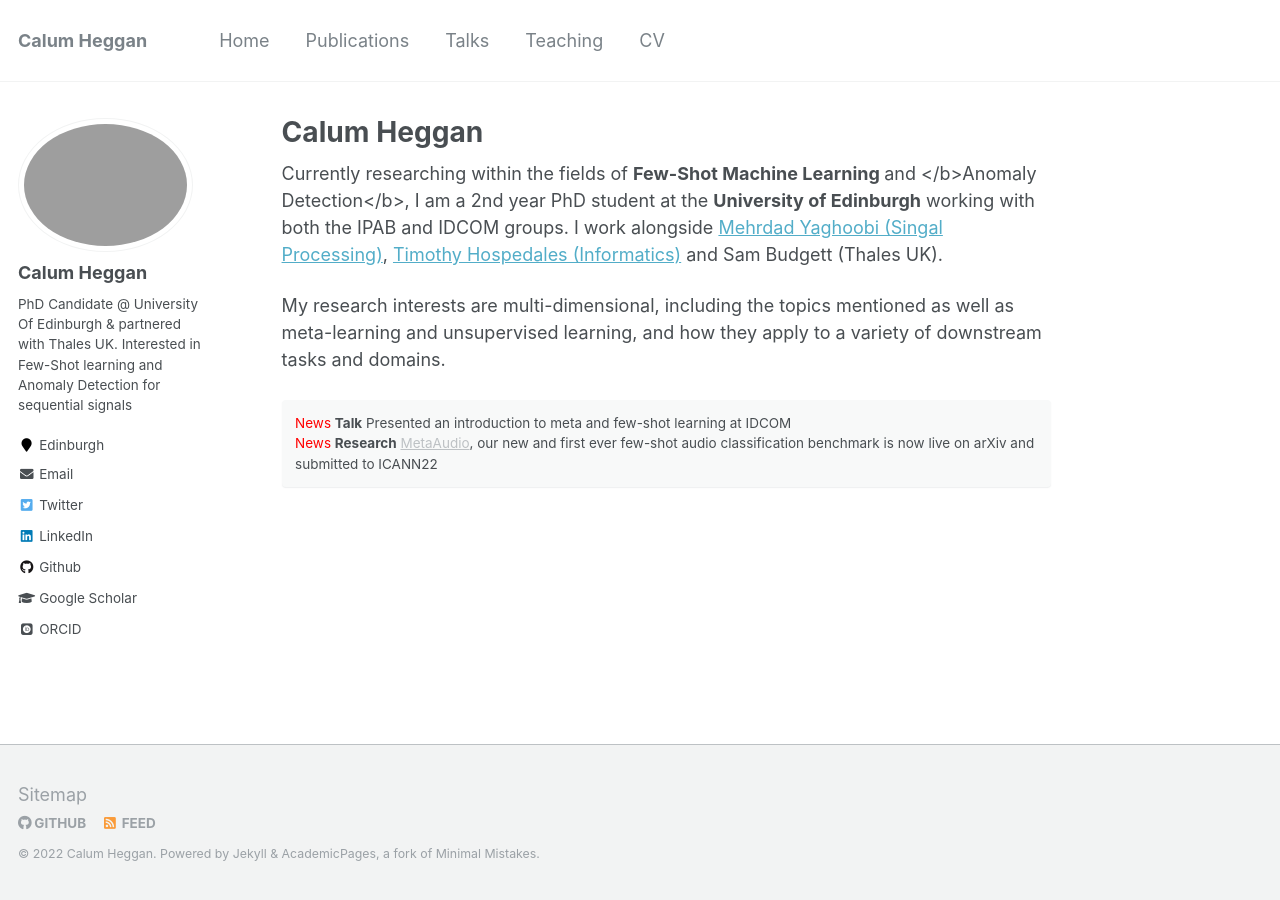
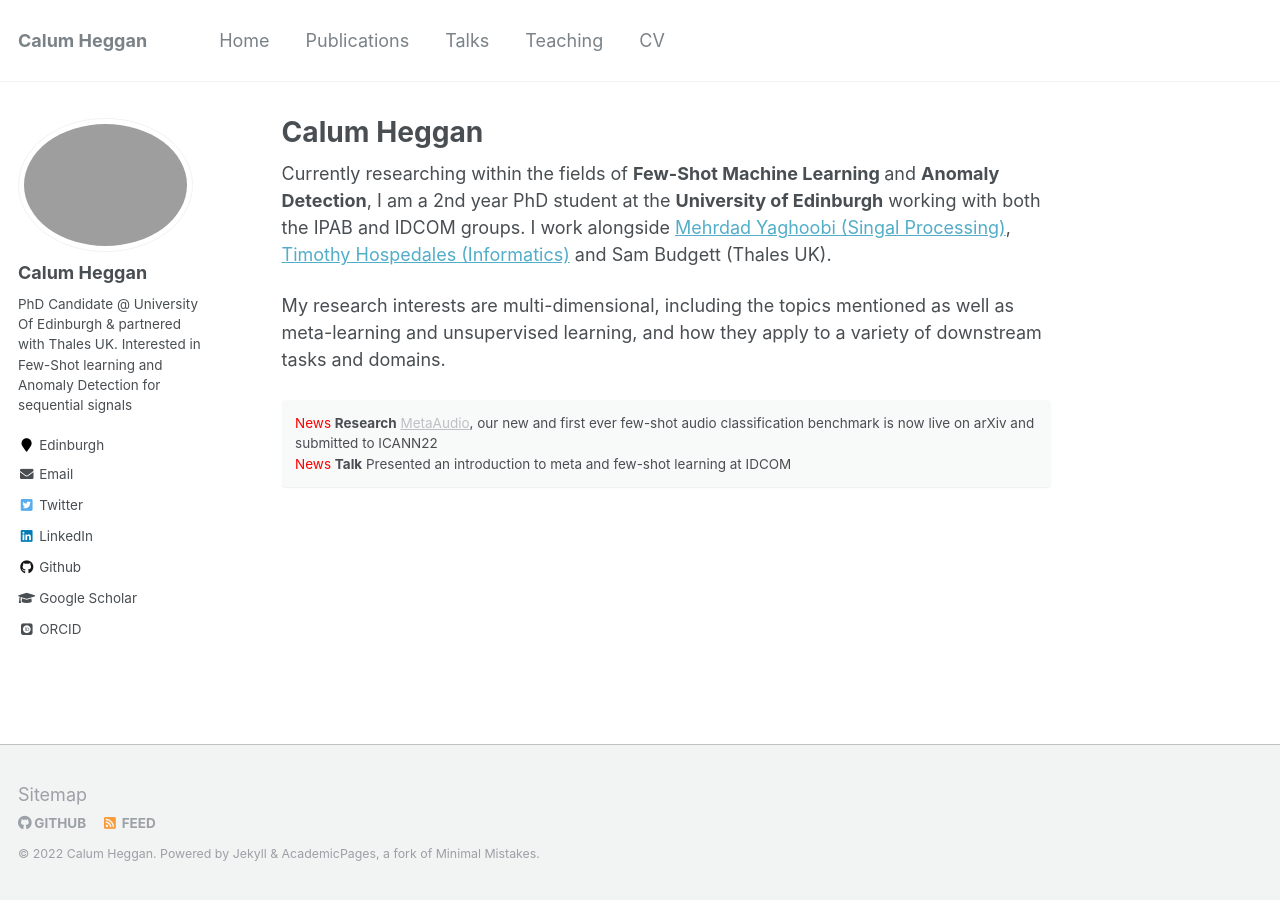
Before and after one commit to CHeggan/CHeggan.github.io, a Jekyll site: the page built from _pages/about.md, in a window 1280 px wide. Built offline with Jekyll 4.4.1, drawn with Linux system fonts in a browser that asks for light colours; some web fonts are replaced.

Commit message:
pic update

```diff
--- a/_config.yml
+++ b/_config.yml
@@ -81,7 +81,7 @@ analytics:
 # Site Author
 author:
   name             : "Calum Heggan"
-  avatar           : "profile_pic.png"
+  avatar           : "profile_pic.jpg"
   bio              : "PhD Candidate @ University Of Edinburgh & partnered with Thales UK. Interested in Few-Shot learning and Anomaly Detection for sequential signals"
   location         : "Edinburgh"
   employer         :
--- a/_pages/about.md
+++ b/_pages/about.md
@@ -8,12 +8,12 @@ redirect_from:
   - /about.html
 ---
 
-Currently researching within the fields of <b>Few-Shot Machine Learning </b> and </b>Anomaly Detection</b>, I am a 2nd year PhD student at the <b>University of Edinburgh</b> working with both the IPAB and IDCOM groups. I work alongside [Mehrdad Yaghoobi (Singal Processing)](https://scholar.google.com/citations?user=ljyqX34AAAAJ&hl=en&oi=ao), [Timothy Hospedales (Informatics)](https://scholar.google.com/citations?user=nHhtvqkAAAAJ&hl=en) and Sam Budgett (Thales UK).
+Currently researching within the fields of <b>Few-Shot Machine Learning </b> and <b>Anomaly Detection</b>, I am a 2nd year PhD student at the <b>University of Edinburgh</b> working with both the IPAB and IDCOM groups. I work alongside [Mehrdad Yaghoobi (Singal Processing)](https://scholar.google.com/citations?user=ljyqX34AAAAJ&hl=en&oi=ao), [Timothy Hospedales (Informatics)](https://scholar.google.com/citations?user=nHhtvqkAAAAJ&hl=en) and Sam Budgett (Thales UK).
 
 My research interests are multi-dimensional, including the topics mentioned as well as meta-learning and unsupervised learning, and how they apply to a variety of downstream tasks and domains.
 
+<span style="color:red"> News </span> **Research** [MetaAudio](https://arxiv.org/abs/2204.02121), our new and first ever few-shot audio classification benchmark is now live on arXiv and submitted to ICANN22<br/>
 <span style="color:red"> News </span> **Talk** Presented an introduction to meta and few-shot learning at IDCOM<br/>
-<span style="color:red"> News </span> **Research** [MetaAudio](https://arxiv.org/abs/2204.02121), our new and first ever few-shot audio classification benchmark is now live on arXiv and submitted to ICANN22<br/>
 {: .notice}
 
 <!-- A data-driven personal website
```
Also changed, not shown: profile_pic.jpg (added).
